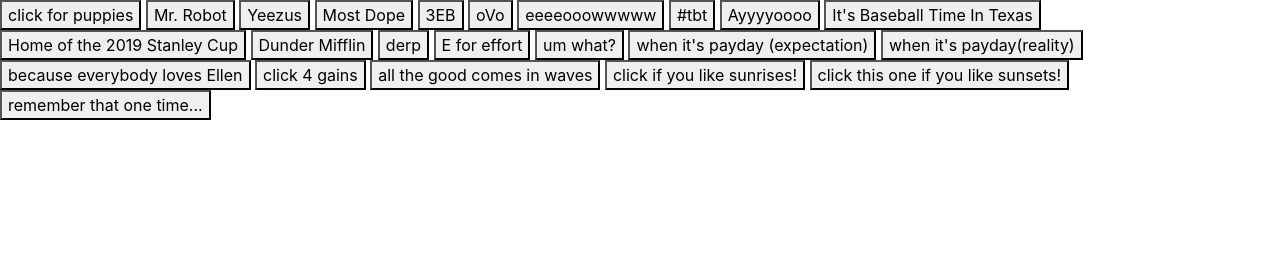
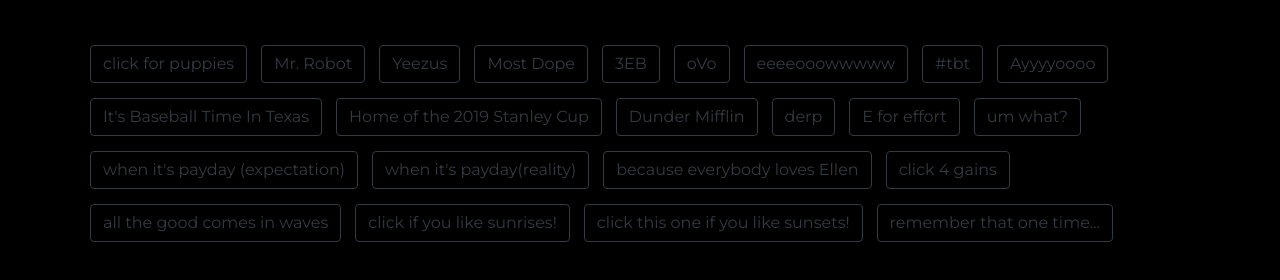
Before and after one commit to briaguilar/Giftastic, a plain HTML site: page index.html in a window 1280 px wide. Drawn offline with nearby package versions, Linux system fonts and the light colour scheme.

Commit message:
CSS has been added as well as Bootstrap. The gifs still need to be put in columns of threes and they need to be able to play/stop onclick

```diff
--- a/assets/css/style.css
+++ b/assets/css/style.css
@@ -0,0 +1,44 @@
+html, body, div, span, applet, object, iframe,
+h1, h2, h3, h4, h5, h6, p, blockquote, pre,
+a, abbr, acronym, address, big, cite, code,
+del, dfn, em, img, ins, kbd, q, s, samp,
+small, strike, strong, sub, sup, tt, var,
+b, u, i, center,
+dl, dt, dd, ol, ul, li,
+fieldset, form, label, legend,
+table, caption, tbody, tfoot, thead, tr, th, td,
+article, aside, canvas, details, embed,
+figure, figcaption, footer, header, hgroup,
+menu, nav, output, ruby, section, summary,
+time, mark, audio, video {
+	margin: 0;
+	padding: 0;
+	border: 0;
+	font-size: 100%;
+	font: inherit;
+	vertical-align: baseline;
+}
+
+
+.gif {
+
+}
+
+body {
+    background-color: black;
+}
+
+#buttons {
+    margin-top: 30px;
+}
+
+button {
+    margin-left: 5px;
+    margin-right: 5px;
+    margin-top: 15px;
+    font-family: 'Montserrat', sans-serif;
+}
+
+#gifs {
+    margin-top: 40px;
+}
--- a/assets/javascript/app.js
+++ b/assets/javascript/app.js
@@ -24,13 +24,19 @@
                     if (results[i].rating !== "r" && results[i].rating !== "pg-13") {
                         var gifDiv = $("<div>");
 
+                        var rating = results[i].rating;
+
+                        var p = $("<p>").text("Rating: " + rating);
+
                         var personImage = $("<img>");
 
                         personImage.attr("src", results[i].images.fixed_height.url);
 
-                        gifDiv.append(personImage)
+                        gifDiv.append(p);
+                        gifDiv.append(personImage);
 
                         $("#gifs-appear-here").prepend(gifDiv);
+
                     }
                 }
             })
--- a/index.html
+++ b/index.html
@@ -5,36 +5,43 @@
     <meta charset="UTF-8">
     <title>Giftastic</title>
     <link rel="stylesheet" href="https://stackpath.bootstrapcdn.com/bootstrap/4.3.1/css/bootstrap.min.css" integrity="sha384-ggOyR0iXCbMQv3Xipma34MD+dH/1fQ784/j6cY/iJTQUOhcWr7x9JvoRxT2MZw1T" crossorigin="anonymous">
+    <link href="https://fonts.googleapis.com/css?family=Montserrat&display=swap" rel="stylesheet">
     <script src="https://cdnjs.cloudflare.com/ajax/libs/jquery/3.2.1/jquery.min.js"></script>
     <link rel="stylesheet" type="text/css" href="assets/css/style.css">
 </head>
 
 <body>
-    <button data-person="puppy" id="puppy-button">click for puppies</button>
-    <button data-person="rami malek" id="rami-malek-button">Mr. Robot</button>
-    <button data-person="kanye west" id="kanye-west-button">Yeezus</button>
-    <button data-person="mac miller" id="mac-miller-button">Most Dope</button>
-    <button data-person="third eye blind" id="third-eye-blind-button">3EB</button>
-    <button data-person="drake" id="drake-button">oVo</button>
-    <button data-person="cardi b" id="card-b-button">eeeeooowwwww</button>
-    <button data-person="90s" id="90s-button">#tbt</button>
-    <button data-person="freddie mercury" id="freddie-mercury-button">Ayyyyoooo</button>
-    <button data-person="texas rangers" id="rangers-button">It's Baseball Time In Texas</button>
-    <button data-person="st louis" id="st-louis-button">Home of the 2019 Stanley Cup</button>
-    <button data-person="the office" id="the-office-button">Dunder Mifflin</button>
-    <button data-person="funny dog" id="funny-dog-button">derp</button>
-    <button data-person="sports bloopers" id="sports-bloopers-button">E for effort</button>
-    <button data-person="wow" id="wow-button">um what?</button>
-    <button data-person="money" id="money-button">when it's payday (expectation)</button>
-    <button data-person="poor" id="broke-button">when it's payday(reality)</button>
-    <button data-person="ellen" id="ellen-button">because everybody loves Ellen</button>
-    <button data-person="weightlifting" id="bodybuilder-button">click 4 gains</button>
-    <button data-person="vacation beach" id="beach-button">all the good comes in waves</button>
-    <button data-person="sunrise" id="sunrise-button">click if you like sunrises!</button>
-    <button data-person="sunset" id="sunset-button">click this one if you like sunsets!</button>
-    <button data-person="sidekick phone" id="cellphone-button">remember that one time...</button>
-    <div id="gifs-appear-here"></div>
+    <div class="container" id="buttons">
 
+        <button type="button" class="btn btn-outline-dark gif" data-person="puppy" id="puppy-button">click for puppies</button>
+        <button type="button" class="btn btn-outline-dark gif" data-person="rami malek" id="rami-malek-button">Mr. Robot</button>
+        <button type="button" class="btn btn-outline-dark gif" data-person="kanye west" id="kanye-west-button">Yeezus</button>
+        <button type="button" class="btn btn-outline-dark gif" data-person="mac miller" id="mac-miller-button">Most Dope</button>
+        <button type="button" class="btn btn-outline-dark gif" data-person="third eye blind" id="third-eye-blind-button">3EB</button>
+        <button type="button" class="btn btn-outline-dark gif" data-person="drake" id="drake-button">oVo</button>
+        <button type="button" class="btn btn-outline-dark gif" data-person="cardi b" id="card-b-button">eeeeooowwwww</button>
+        <button type="button" class="btn btn-outline-dark gif" data-person="90s" id="90s-button">#tbt</button>
+        <button type="button" class="btn btn-outline-dark gif" data-person="freddie mercury" id="freddie-mercury-button">Ayyyyoooo</button>
+        <button type="button" class="btn btn-outline-dark gif" data-person="texas rangers" id="rangers-button">It's Baseball Time In Texas</button>
+        <button type="button" class="btn btn-outline-dark gif" data-person="st louis" id="st-louis-button">Home of the 2019 Stanley Cup</button>
+        <button type="button" class="btn btn-outline-dark gif" data-person="the office" id="the-office-button">Dunder Mifflin</button>
+        <button type="button" class="btn btn-outline-dark gif" data-person="funny dog" id="funny-dog-button">derp</button>
+        <button type="button" class="btn btn-outline-dark gif" data-person="sports bloopers" id="sports-bloopers-button">E for effort</button>
+        <button type="button" class="btn btn-outline-dark gif" data-person="wow" id="wow-button">um what?</button>
+        <button type="button" class="btn btn-outline-dark gif" data-person="money" id="money-button">when it's payday (expectation)</button>
+        <button type="button" class="btn btn-outline-dark gif" data-person="poor" id="broke-button">when it's payday(reality)</button>
+        <button type="button" class="btn btn-outline-dark gif" data-person="ellen" id="ellen-button">because everybody loves Ellen</button>
+        <button type="button" class="btn btn-outline-dark gif" data-person="weightlifting" id="bodybuilder-button">click 4 gains</button>
+        <button type="button" class="btn btn-outline-dark gif" data-person="vacation beach" id="beach-button">all the good comes in waves</button>
+        <button type="button" class="btn btn-outline-dark gif" data-person="sunrise" id="sunrise-button">click if you like sunrises!</button>
+        <button type="button" class="btn btn-outline-dark gif" data-person="sunset" id="sunset-button">click this one if you like sunsets!</button>
+        <button type="button" class="btn btn-outline-dark gif" data-person="sidekick phone" id="cellphone-button">remember that one time...</button>
+    </div>
+
+    <div class="container" id="gifs">
+        <div id="gifs-appear-here">
+        </div>
+    </div>
 
 
     <script src="assets/javascript/app.js"></script>
```
